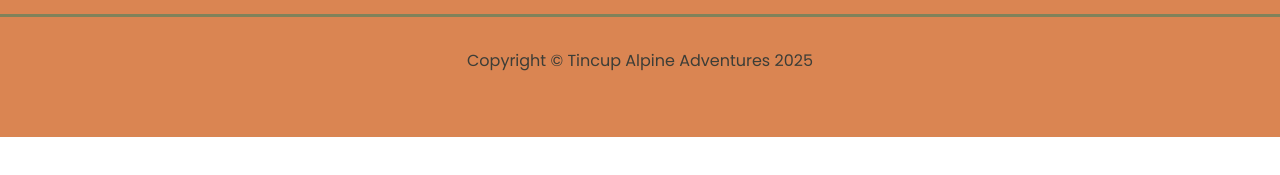
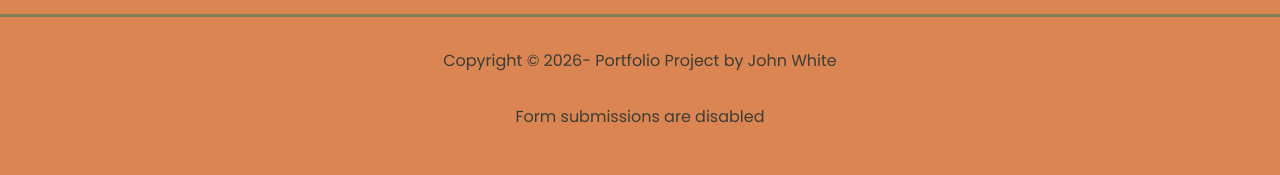
Before and after one commit to JNW365/Landing-Page, a website: page index.html in a window 1280 px wide. Shown: the part 2882-3057 px from the top of the page. Before the commit the page ends 3019 px from the top, so only its background shows below. Drawn offline with Linux system fonts and the light colour scheme.

Commit message:
Update index.html
Add copyright info and disclaimer.

```diff
--- a/index.html
+++ b/index.html
@@ -178,7 +178,8 @@
                     <a href="#" onclick="event.preventDefault();"><i class="fa-brands fa-linkedin px-2"></i></a>
                 </div>
                 <hr class="my-3 opacity-75">
-                <p class="my-3 text-primary">Copyright &copy Tincup Alpine Adventures 2025</p>
+                <p class="my-3 text-primary">Copyright &copy 2026- Portfolio Project by John White </p><br>
+                <p class="my-3 text-primary">Form submissions are disabled</p>
             </div>
 
 
```
